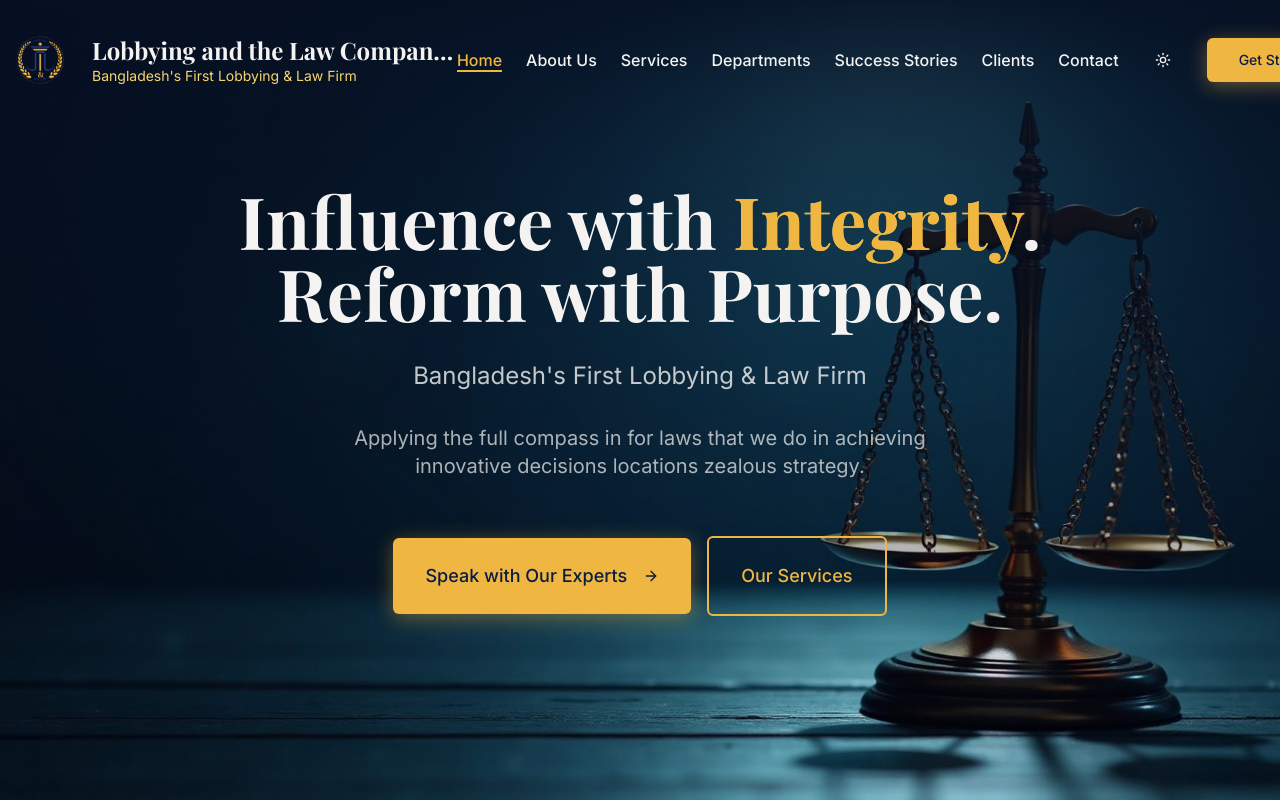
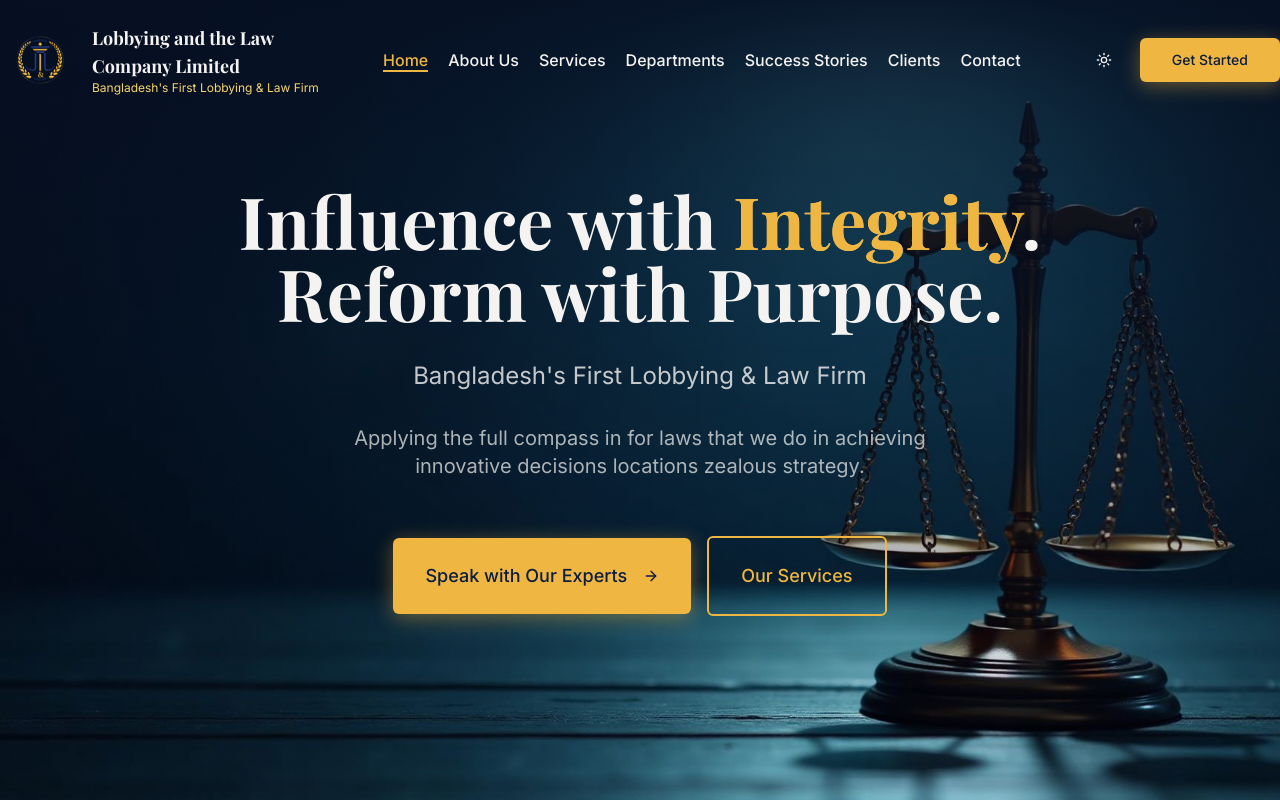
Before and after one commit to UpSkill-Bangladesh/lobbing-and-law, a React (Vite) app: page / in a window 1280 px wide. Shown: the top 800 px of the page. Built offline with nearby package versions, Linux system fonts and the light colour scheme; the HTML template or start-up script is replaced by a standard one.

Commit message:
Refactor: Implement responsive sticky navbar

```diff
--- a/src/components/Navigation.tsx
+++ b/src/components/Navigation.tsx
@@ -68,21 +68,21 @@ const Navigation = () => {
     >
       <div className="container-custom">
         <div className="flex items-center justify-between py-3 md:py-4 lg:py-5">
-          {/* Logo */}
-          <div className="flex items-center gap-2 sm:gap-3 cursor-pointer max-w-[60%] sm:max-w-[70%] lg:max-w-none" onClick={() => scrollToSection("hero")}>
-            <img src={logo} alt="Lobbying and the Law Company Limited Logo" className="w-12 h-12 sm:w-14 sm:h-14 md:w-16 md:h-16 lg:w-20 lg:h-20 object-contain flex-shrink-0" />
+          {/* Left Section: Logo + Company Name */}
+          <div className="flex items-center gap-2 sm:gap-3 cursor-pointer max-w-[60%] lg:max-w-[280px] xl:max-w-[320px]" onClick={() => scrollToSection("hero")}>
+            <img src={logo} alt="Lobbying and the Law Company Limited Logo" className="w-12 h-12 sm:w-14 sm:h-14 md:w-16 md:h-16 lg:w-16 lg:h-16 xl:w-20 xl:h-20 object-contain flex-shrink-0" />
             <div className="min-w-0 text-left">
-              <h1 className="text-sm sm:text-base md:text-lg lg:text-xl xl:text-2xl font-serif text-primary-foreground leading-tight whitespace-nowrap truncate">
+              <h1 className="text-sm sm:text-base md:text-lg lg:text-base xl:text-lg font-serif text-primary-foreground leading-tight">
                 Lobbying and the Law Company Limited
               </h1>
-              <p className="text-[10px] sm:text-xs md:text-sm text-gold-light hidden sm:block text-left">
+              <p className="text-[10px] sm:text-xs lg:text-xs text-gold-light hidden sm:block text-left">
                 Bangladesh's First Lobbying & Law Firm
               </p>
             </div>
           </div>
 
-          {/* Desktop Navigation */}
-          <div className="hidden lg:flex items-center gap-4 xl:gap-6 2xl:gap-8">
+          {/* Center Section: Desktop Navigation Links */}
+          <nav className="hidden lg:flex items-center justify-center gap-3 xl:gap-5 2xl:gap-6 flex-1 mx-8">
             {navLinks.map((link) => (
               <button
                 key={link.id}
@@ -96,6 +96,10 @@ const Navigation = () => {
                 {link.name}
               </button>
             ))}
+          </nav>
+
+          {/* Right Section: Theme Toggle + Get Started Button */}
+          <div className="hidden lg:flex items-center gap-3 xl:gap-4">
             <Button
               variant="ghost"
               size="icon"
```
